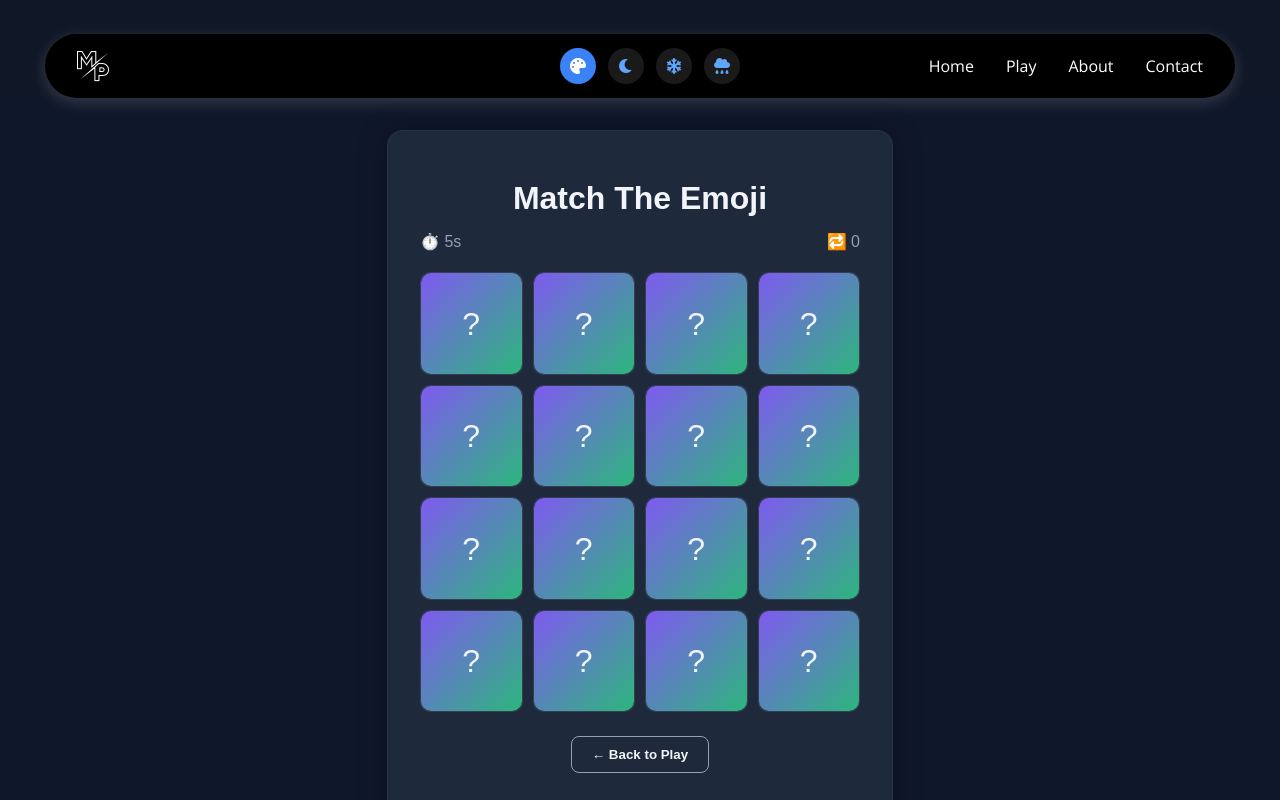
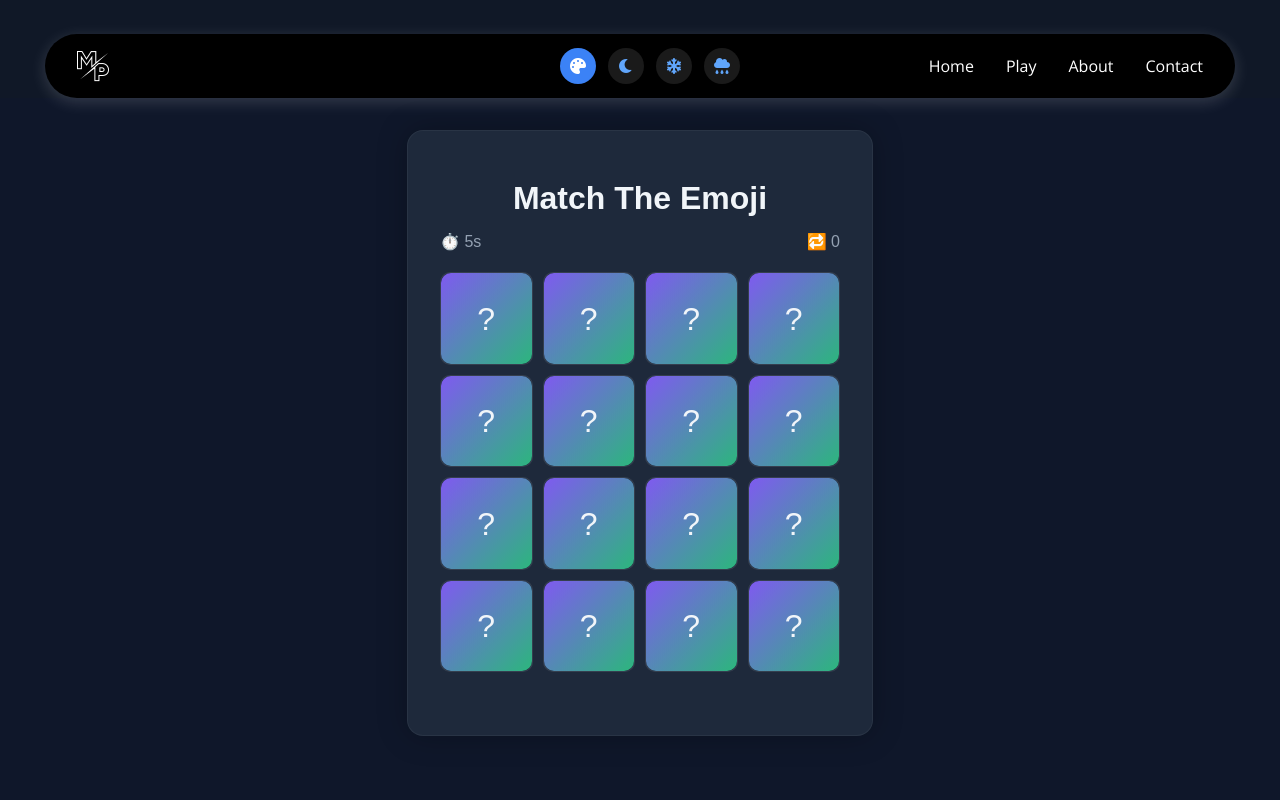
Before and after one commit to Oyemahak/MahakPatel, a React (Vite) app: page /memorygame in a window 1280 px wide. Shown: the top 800 px of the page. Built offline with nearby package versions, Linux system fonts and the light colour scheme.

Commit message:
Final game implementatios is fone now ..

```diff
--- a/src/games/memory/MemoryGame.jsx
+++ b/src/games/memory/MemoryGame.jsx
@@ -80,12 +80,6 @@ const MemoryGame = () => {
         </div>
 
         <div className="fireworks-container" id="fireworks"></div>
-
-        <div className="back-button-container">
-          <button className="back-button" onClick={() => window.location.href = '/play'}>
-            ← Back to Play
-          </button>
-        </div>
       </div>
     </div>
   );
--- a/src/games/memory/memory.css
+++ b/src/games/memory/memory.css
@@ -24,7 +24,8 @@
   background: var(--card-bg);
   color: var(--text-light);
   width: 100%;
-  max-width: 440px;
+  max-height: 540px;
+  max-width: 400px;
   padding: 2rem;
   border-radius: 1rem;
   box-shadow: 0 0 30px rgba(0, 0, 0, 0.25);
@@ -50,7 +51,6 @@
   display: grid;
   grid-template-columns: repeat(4, 1fr);
   gap: 10px;
-  margin-bottom: 1.5rem;
 }
 
 .card {
@@ -112,24 +112,3 @@
   pointer-events: none;
   z-index: 999;
 }
-
-.back-button-container {
-  text-align: center;
-  margin-top: 1.5rem;
-}
-
-.back-button {
-  padding: 10px 20px;
-  font-weight: 600;
-  background: #1e293b;
-  color: var(--text-light);
-  border: 1px solid var(--text-gray);
-  border-radius: 8px;
-  cursor: pointer;
-  transition: all 0.3s ease;
-}
-
-.back-button:hover {
-  background-color: var(--primary);
-  color: white;
-}
--- a/src/games/touchme/touchme.css
+++ b/src/games/touchme/touchme.css
@@ -16,8 +16,8 @@
   text-align: center;
   color: var(--text-light);
   padding: 2rem;
-  min-height: 80vh;
-  margin-top: 4rem;
+  min-height: 100vh;
+  margin-top: 1rem;
 }
 
 .touchme-text {
```
